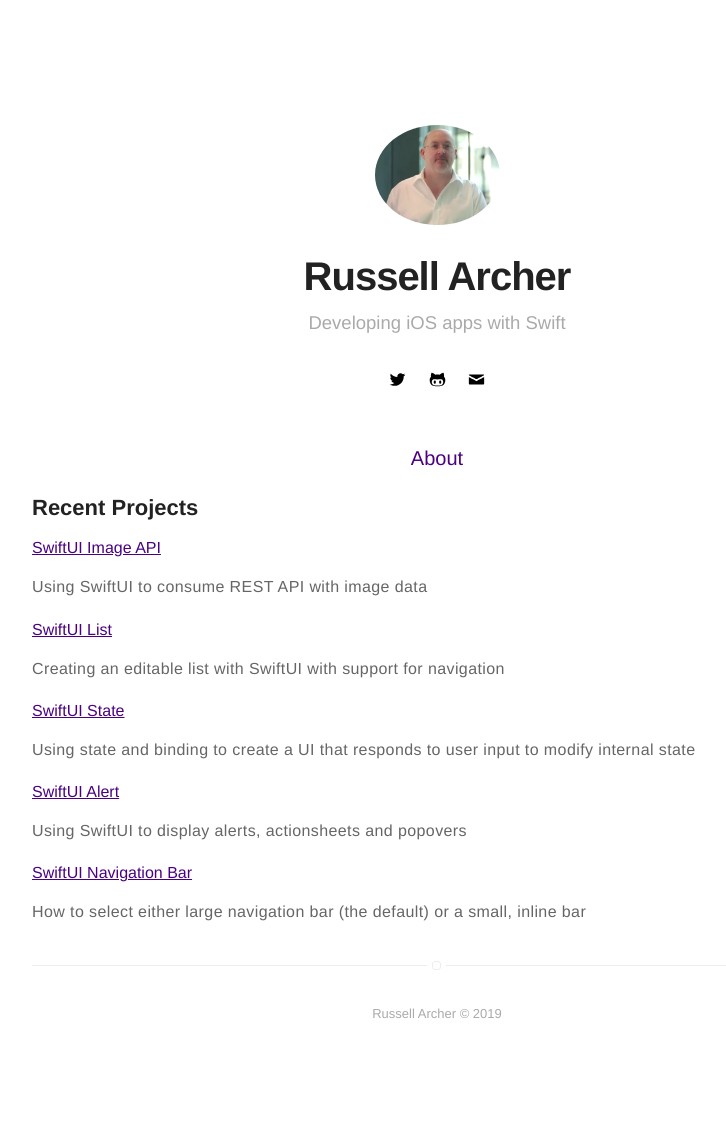
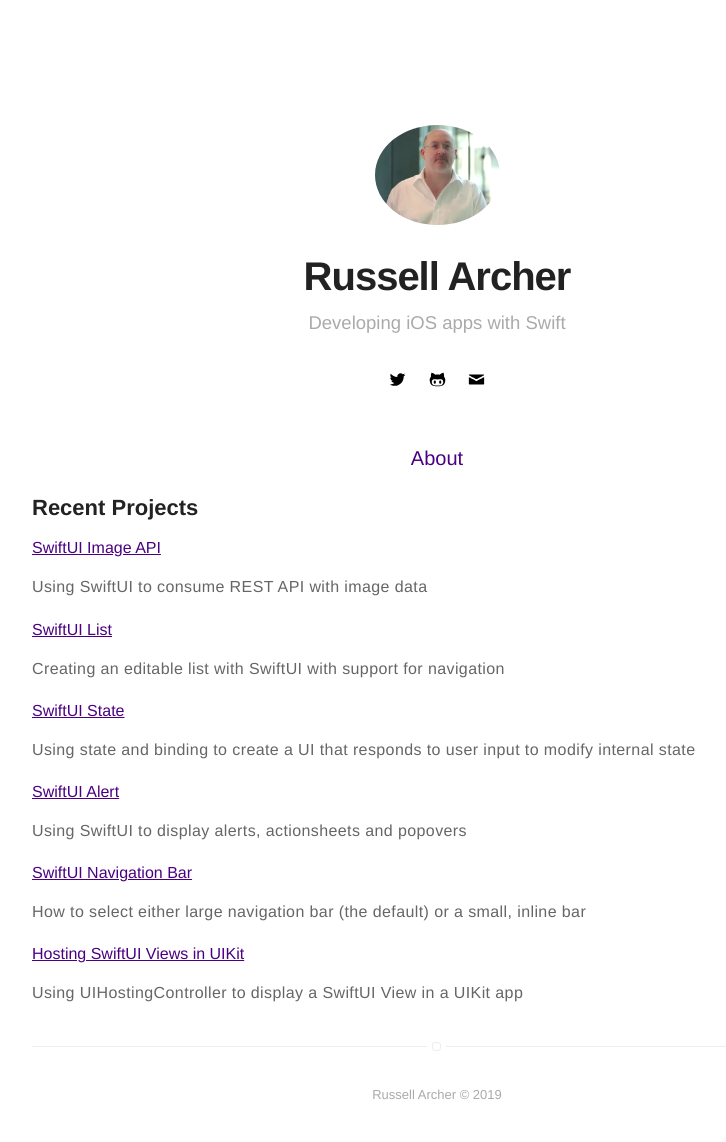
Before and after one commit to russell-archer/russell-archer.github.io, a Jekyll site: the page built from index.html, in a window 1280 px wide. Shown: the whole page, without its empty margins (203-929 px from the left). Built offline with Jekyll 4.4.1, drawn with Linux system fonts in a browser that asks for light colours; before the commit the page ends 1061 px from its top, so only the background shows below that.

Commit message:
Added link to SwiftUI hosting in UIKit demo

```diff
--- a/index.html
+++ b/index.html
@@ -18,3 +18,6 @@ title: Home
 
 <a href="https://github.com/russell-archer/SwiftUI-NavBarDemo">SwiftUI Navigation Bar</a>
 <p>How to select either large navigation bar (the default) or a small, inline bar</p>
+
+<a href="https://github.com/russell-archer/SwiftUI-UIKitHostingSwiftUI">Hosting SwiftUI Views in UIKit</a>
+<p>Using UIHostingController to display a SwiftUI View in a UIKit app</p>
```
